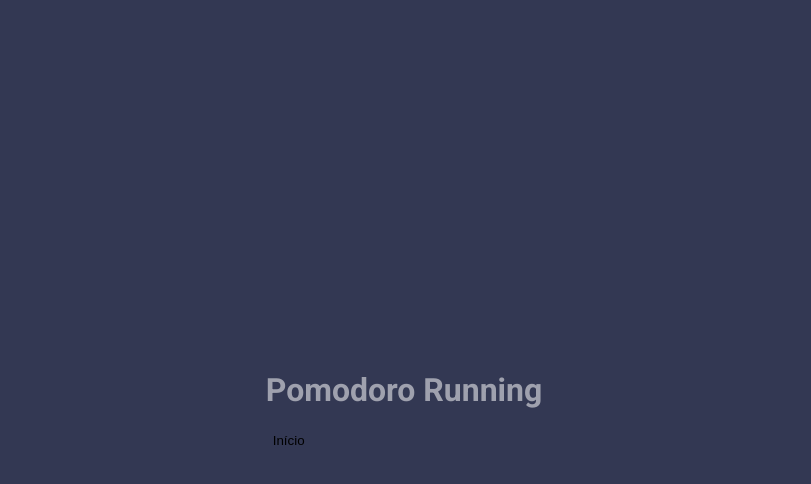
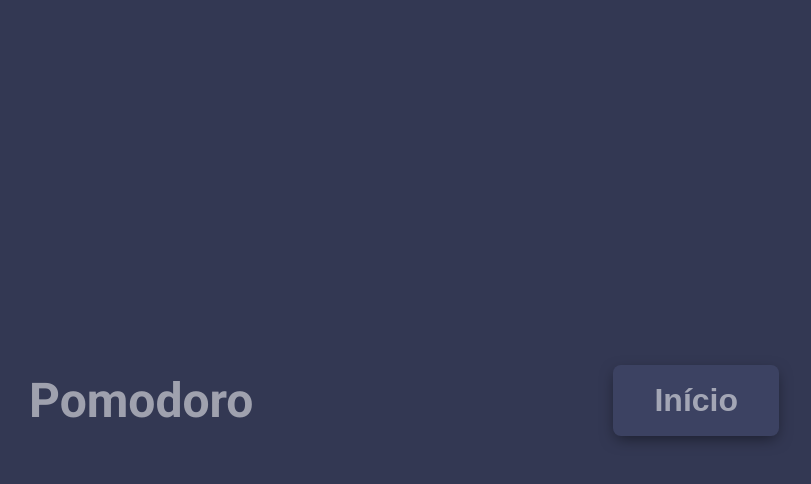
Before and after one commit to murilodpl/devchallenge-pomodoro, a React (Vite) app: page / in a window 1280 px wide. Both pictures are taken after a click on the button "Continuar". Shown: the top 484 px of the page, without its empty margins (236-1047 px from the left). Built offline with nearby package versions, Linux system fonts and the light colour scheme.

Commit message:
style: pomodoro running page

```diff
--- a/src/assets/css/index.css
+++ b/src/assets/css/index.css
@@ -6,6 +6,7 @@
 }
 
 * {
+    color: #9fa1ae;
     transition-property: all;
     transition-timing-function: cubic-bezier(0.4, 0, 0.2, 1);
     transition-duration: 150ms;
@@ -14,20 +15,12 @@
 html, body {
     font-family: 'Roboto', sans-serif;
     margin: 0;
-    color: #9fa1ae;
     background: var(--primaryDark);
-    height: 100%;
 }
 
-body {
-    display: flex;
-    justify-content: center;
-    align-items: center;
-}
-
-.home h1 {
+h1 {
     font-size: 3rem;
-    margin-bottom: 5rem;
+    margin: 0 0 5rem;
 }
 
 p {
@@ -40,11 +33,29 @@ button {
     background: transparent;
 }
 
-/* Home */
-.home {
-    text-align: center;
+@media (min-width: 800px) {
+    .home, .pomodoro {
+        max-width: 750px;
+        width: 100%;
+        padding-right: 1rem;
+        padding-left: 1rem;
+    }
 }
 
+.home, .pomodoro {
+    height: 100vh;
+
+    margin-right: auto;
+    margin-left: auto;
+    text-align: center;
+
+    display: flex;
+    flex-direction: column;
+    justify-content: center;
+    align-items: center;
+}
+
+/* Home */
 .configTimer {
     display: flex;
     gap: 2rem;
@@ -84,19 +95,34 @@ button {
     font-size: 1.25rem;
 }
 
-.home .runBtn {
+.home .runBtn,
+.pomodoro .homeBtn {
     font-size: 2rem;
     font-weight: 700;
     color: #a3a6b5;
     background: var(--primaryLight);
     border-radius: .5rem;
-    padding: 1.5rem;
-    min-width: 15.625rem;
+    padding: 1rem 2.5rem;
     box-shadow: 0px 5px 15px -3px rgba(0, 0, 0, 0.5);
     margin-top: 3rem;
 }
 
-.home .runBtn:hover {
+.home .runBtn:hover,
+.pomodoro .homeBtn:hover {
     background: var(--primaryDark);
     color: #8f919e;
 }
+
+/* Pomodoro Run */
+.pomodoro nav {
+    display: flex;
+    justify-content: space-between;
+    align-items: center;
+    width: 100%;
+    padding: 2rem 0;
+}
+
+.pomodoro nav h1,
+.pomodoro nav .homeBtn {
+    margin: 0;
+}
--- a/src/components/Pomodoro.tsx
+++ b/src/components/Pomodoro.tsx
@@ -5,9 +5,11 @@ export default function Pomodoro(props: any) {
     }
 
     return (
-        <>
-            <h1>Pomodoro Running</h1>
-            <button type="button" onClick={runTimer}>Início</button>
-        </>
+        <section className="pomodoro">
+            <nav>
+                <h1>Pomodoro</h1>
+                <button className="homeBtn" type="button" onClick={runTimer}>Início</button>
+            </nav>
+        </section>
     )
 }
```
